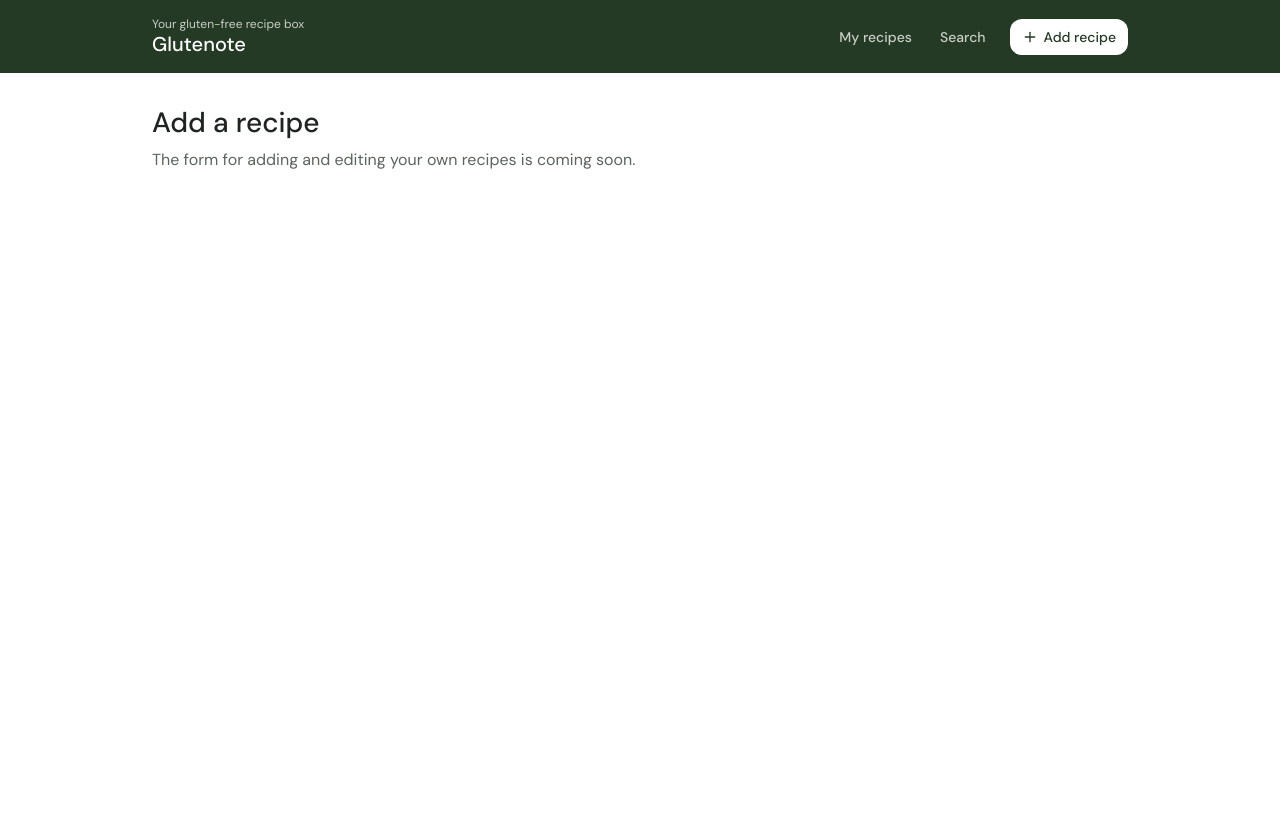
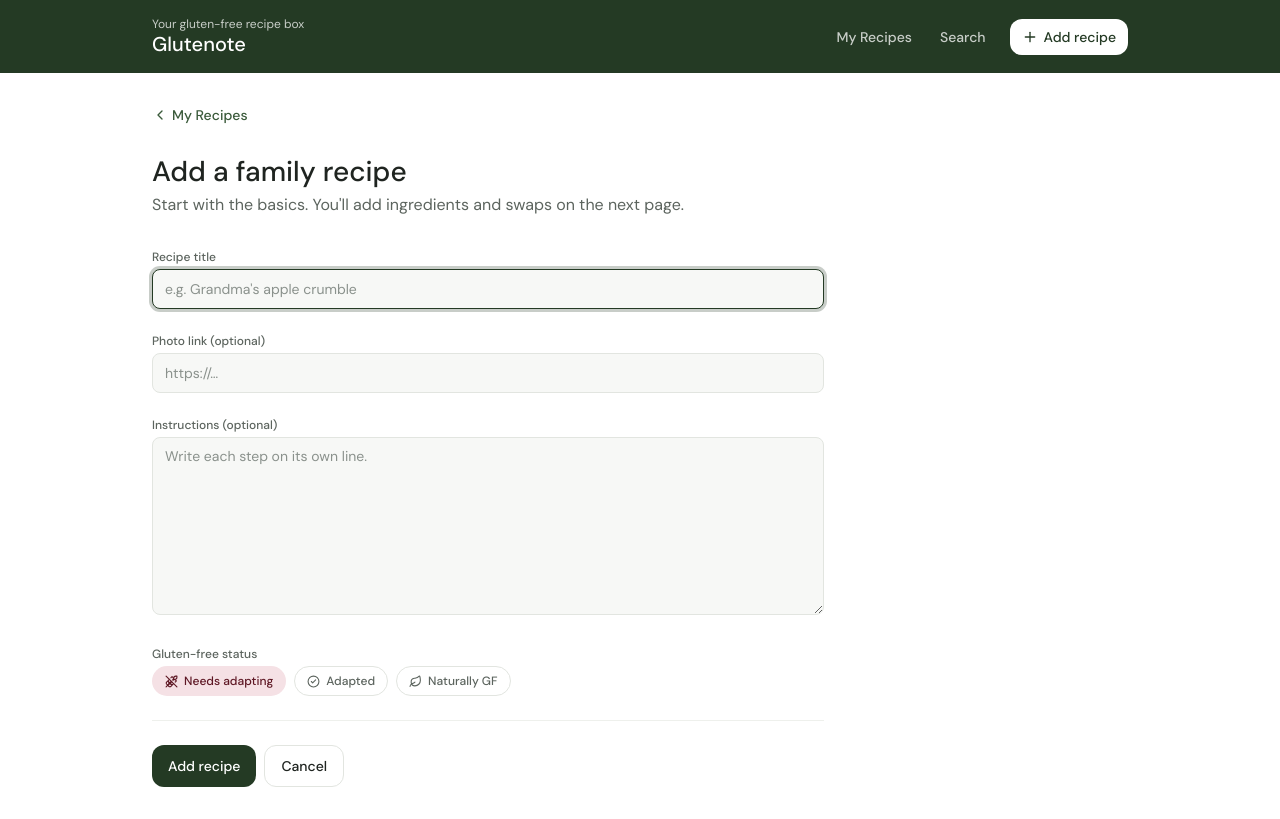
Before and after one commit to hanjennings1/glutenote, a React (Vite) app in the folder frontend/: page /recipes/new in a window 1280 px wide. Built offline with nearby package versions, Linux system fonts and the light colour scheme; no server answers.

Commit message:
Build Add/Edit Recipe form and polish page names
- Add/Edit Recipe form: add family recipes (title, photo link, instructions, status) and edit recipe details
- Rename page titles and links to My Recipes and Find Recipes
- Use Tailwind's built-in aspect-4/3 and py-0.75 classes

```diff
--- a/frontend/src/components/NavBar.jsx
+++ b/frontend/src/components/NavBar.jsx
@@ -32,7 +32,7 @@
         <div className="flex items-center gap-5">
           {/* "end" makes My recipes active only on "/", not on every page */}
           <NavLink to="/" end className={navLinkClass}>
-            My recipes
+            My Recipes
           </NavLink>
           <NavLink to="/search" className={navLinkClass}>
             Search
--- a/frontend/src/components/RecipeCard.jsx
+++ b/frontend/src/components/RecipeCard.jsx
@@ -16,7 +16,7 @@
       to={`/recipes/${recipe.id}`}
       className="group block overflow-hidden rounded-lg border border-border bg-white shadow-card transition-colors hover:border-gray-400 focus-visible:outline-2 focus-visible:outline-offset-2 focus-visible:outline-primary"
     >
-      <div className="aspect-[4/3] bg-pine-50">
+      <div className="aspect-4/3 bg-pine-50">
         {showImage ? (
           <img
             src={recipe.image_url}
--- a/frontend/src/components/StatusBadge.jsx
+++ b/frontend/src/components/StatusBadge.jsx
@@ -11,7 +11,7 @@
 
   return (
     <span
-      className={`inline-flex items-center gap-1 rounded-full px-2.5 py-[3px] text-xs font-medium ${config.className}`}
+      className={`inline-flex items-center gap-1 rounded-full px-2.5 py-0.75 text-xs font-medium ${config.className}`}
     >
       <Icon size={13} aria-hidden="true" />
       {config.label}
--- a/frontend/src/pages/NotFound.jsx
+++ b/frontend/src/pages/NotFound.jsx
@@ -9,7 +9,7 @@
       <p className="mt-2 text-ink-secondary">
         This page doesn’t exist.{" "}
         <Link to="/" className="font-medium text-link underline underline-offset-2">
-          Go to My recipes
+          Go to My Recipes
         </Link>
       </p>
     </section>
--- a/frontend/src/pages/RecipeDetail.jsx
+++ b/frontend/src/pages/RecipeDetail.jsx
@@ -98,7 +98,7 @@
 
       {/* ---- Top: photo + title, status, actions ---- */}
       <header className="grid gap-6 md:grid-cols-[2fr_3fr] md:items-start">
-        <div className="aspect-[4/3] overflow-hidden rounded-lg bg-pine-50">
+        <div className="aspect-4/3 overflow-hidden rounded-lg bg-pine-50">
           {recipe.image_url ? (
             <img src={recipe.image_url} alt="" className="size-full object-cover" />
           ) : (
@@ -200,7 +200,7 @@
       className="inline-flex items-center gap-1 rounded-sm text-sm font-medium text-link hover:underline underline-offset-2 focus-visible:outline-2 focus-visible:outline-offset-2 focus-visible:outline-primary"
     >
       <ChevronLeft size={16} aria-hidden="true" />
-      My recipes
+      My Recipes
     </Link>
   );
 }
--- a/frontend/src/pages/RecipeForm.jsx
+++ b/frontend/src/pages/RecipeForm.jsx
@@ -1,10 +1,194 @@
-// RecipeForm.jsx — PLACEHOLDER. This page will be built next; for now it confirms routing works.
+// RecipeForm.jsx — Add a family recipe, or edit a recipe's details.
+//
+// One page, two modes, chosen by the address:
+//   /recipes/new       -> Add:  POST /recipes, then open the new recipe
+//   /recipes/3/edit    -> Edit: load recipe 3, then PATCH /recipes/3
+//
+// The form covers the recipe itself (title, photo, instructions, and status when adding).
+// Ingredients, swaps, and notes are added on the Recipe Detail page, which already
+// has those tools, so there is one place to manage them.
 
+import { useEffect, useState } from "react";
+import { Link, useNavigate, useParams } from "react-router-dom";
+import { ChevronLeft } from "lucide-react";
+import { apiFetch } from "../api";
+import { btn, input, label } from "../ui";
+import StatusPicker from "../components/StatusPicker";
+import LoadingSpinner from "../components/LoadingSpinner";
+import ErrorMessage from "../components/ErrorMessage";
+
+const EMPTY = { title: "", image_url: "", instructions: "", gf_status: "needs_adapting" };
+
+// The "key" gives each mode (and each recipe) a fresh form, so switching from
+// "Edit recipe 3" to "Add recipe" in the NavBar never carries old text over.
 export default function RecipeForm() {
+  const { id } = useParams();
+  return <RecipeFormFields key={id || "new"} id={id} />;
+}
+
+function RecipeFormFields({ id }) {
+  // id is only present when editing
+  const isEdit = Boolean(id);
+  const navigate = useNavigate();
+
+  // When editing, load the recipe once and fill the form with it.
+  const [attempt, setAttempt] = useState(0);
+  const requestKey = `${id}|${attempt}`;
+  const [loaded, setLoaded] = useState({ key: null, error: null });
+  const loading = isEdit && loaded.key !== requestKey;
+
+  const [form, setForm] = useState(EMPTY);
+  const [saving, setSaving] = useState(false);
+  const [error, setError] = useState(null);
+
+  useEffect(() => {
+    if (!isEdit) return;
+    let ignore = false;
+    apiFetch(`/recipes/${id}`)
+      .then((recipe) => {
+        if (ignore) return;
+        setForm({
+          title: recipe.title,
+          image_url: recipe.image_url || "",
+          instructions: recipe.instructions || "",
+          gf_status: recipe.gf_status,
+        });
+        setLoaded({ key: requestKey, error: null });
+      })
+      .catch((err) => !ignore && setLoaded({ key: requestKey, error: err.message }));
+    return () => {
+      ignore = true;
+    };
+  }, [isEdit, id, requestKey]);
+
+  function handleChange(e) {
+    setForm((f) => ({ ...f, [e.target.name]: e.target.value }));
+  }
+
+  async function handleSubmit(e) {
+    e.preventDefault();
+
+    // Check the form before sending it
+    const title = form.title.trim();
+    const imageUrl = form.image_url.trim();
+    if (!title) {
+      setError("Please give the recipe a title.");
+      return;
+    }
+    if (imageUrl && !/^https?:\/\//.test(imageUrl)) {
+      setError("The photo link should start with http:// or https://");
+      return;
+    }
+
+    setSaving(true);
+    setError(null);
+    const body = {
+      title,
+      image_url: imageUrl || null,
+      instructions: form.instructions.trim() || null,
+    };
+
+    try {
+      const recipe = isEdit
+        ? await apiFetch(`/recipes/${id}`, { method: "PATCH", body: JSON.stringify(body) })
+        : await apiFetch("/recipes", {
+            method: "POST",
+            body: JSON.stringify({ ...body, source: "custom", gf_status: form.gf_status }),
+          });
+      navigate(`/recipes/${recipe.id}`); // show the saved recipe
+    } catch (err) {
+      setError(err.message);
+      setSaving(false);
+    }
+  }
+
+  const backTo = isEdit ? `/recipes/${id}` : "/";
+
+  if (loading) return <LoadingSpinner label="Loading recipe…" />;
+  if (loaded.error) {
+    return <ErrorMessage message={loaded.error} onRetry={() => setAttempt((n) => n + 1)} />;
+  }
+
   return (
-    <section>
-      <h1 className="text-[1.75rem] font-medium leading-tight">Add a recipe</h1>
-      <p className="mt-2 text-ink-secondary">The form for adding and editing your own recipes is coming soon.</p>
+    <section className="max-w-2xl">
+      <Link
+        to={backTo}
+        className="inline-flex items-center gap-1 rounded-sm text-sm font-medium text-link hover:underline underline-offset-2 focus-visible:outline-2 focus-visible:outline-offset-2 focus-visible:outline-primary"
+      >
+        <ChevronLeft size={16} aria-hidden="true" />
+        {isEdit ? "Back to recipe" : "My Recipes"}
+      </Link>
+
+      <h1 className="mt-6 text-[1.75rem] font-medium leading-tight">
+        {isEdit ? "Edit recipe details" : "Add a family recipe"}
+      </h1>
+      {!isEdit && (
+        <p className="mt-1 text-ink-secondary">
+          Start with the basics. You'll add ingredients and swaps on the next page.
+        </p>
+      )}
+
+      <form onSubmit={handleSubmit} className="mt-8 space-y-6" noValidate>
+        <div>
+          <label htmlFor="title" className={label}>Recipe title</label>
+          <input
+            id="title"
+            name="title"
+            value={form.title}
+            onChange={handleChange}
+            placeholder="e.g. Grandma's apple crumble"
+            className={`${input} h-10`}
+            required
+            autoFocus
+          />
+        </div>
+
+        <div>
+          <label htmlFor="image_url" className={label}>Photo link (optional)</label>
+          <input
+            id="image_url"
+            name="image_url"
+            type="url"
+            value={form.image_url}
+            onChange={handleChange}
+            placeholder="https://…"
+            className={`${input} h-10`}
+          />
+        </div>
+
+        <div>
+          <label htmlFor="instructions" className={label}>Instructions (optional)</label>
+          <textarea
+            id="instructions"
+            name="instructions"
+            rows={8}
+            value={form.instructions}
+            onChange={handleChange}
+            placeholder="Write each step on its own line."
+            className={input}
+          />
+        </div>
+
+        {/* Status is chosen here only for new recipes; existing ones change it on their page */}
+        {!isEdit && (
+          <div>
+            <p className={label}>Gluten-free status</p>
+            <StatusPicker
+              value={form.gf_status}
+              onChange={(gf_status) => setForm((f) => ({ ...f, gf_status }))}
+            />
+          </div>
+        )}
+
+        {error && <ErrorMessage message={error} />}
+
+        <div className="flex flex-wrap gap-2 border-t border-divider pt-6">
+          <button type="submit" disabled={saving} className={btn.primary}>
+            {saving ? "Saving…" : isEdit ? "Save changes" : "Add recipe"}
+          </button>
+          <Link to={backTo} className={btn.secondary}>Cancel</Link>
+        </div>
+      </form>
     </section>
   );
 }
--- a/frontend/src/pages/RecipeList.jsx
+++ b/frontend/src/pages/RecipeList.jsx
@@ -52,7 +52,7 @@
   return (
     <section>
       <div className="mb-5 flex flex-wrap items-end justify-between gap-2">
-        <h1 className="text-[1.75rem] font-medium leading-tight">My recipes</h1>
+        <h1 className="text-[1.75rem] font-medium leading-tight">My Recipes</h1>
         {!loading && !error && (
           <p className="text-sm text-ink-secondary">
             {recipes.length} {recipes.length === 1 ? "recipe" : "recipes"}
--- a/frontend/src/pages/SearchPage.jsx
+++ b/frontend/src/pages/SearchPage.jsx
@@ -53,7 +53,7 @@
 
   return (
     <section>
-      <h1 className="text-[1.75rem] font-medium leading-tight">Find recipes</h1>
+      <h1 className="text-[1.75rem] font-medium leading-tight">Find Recipes</h1>
       <p className="mt-1 text-ink-secondary">
         Search TheMealDB, then save a recipe to adapt it.
       </p>
```
